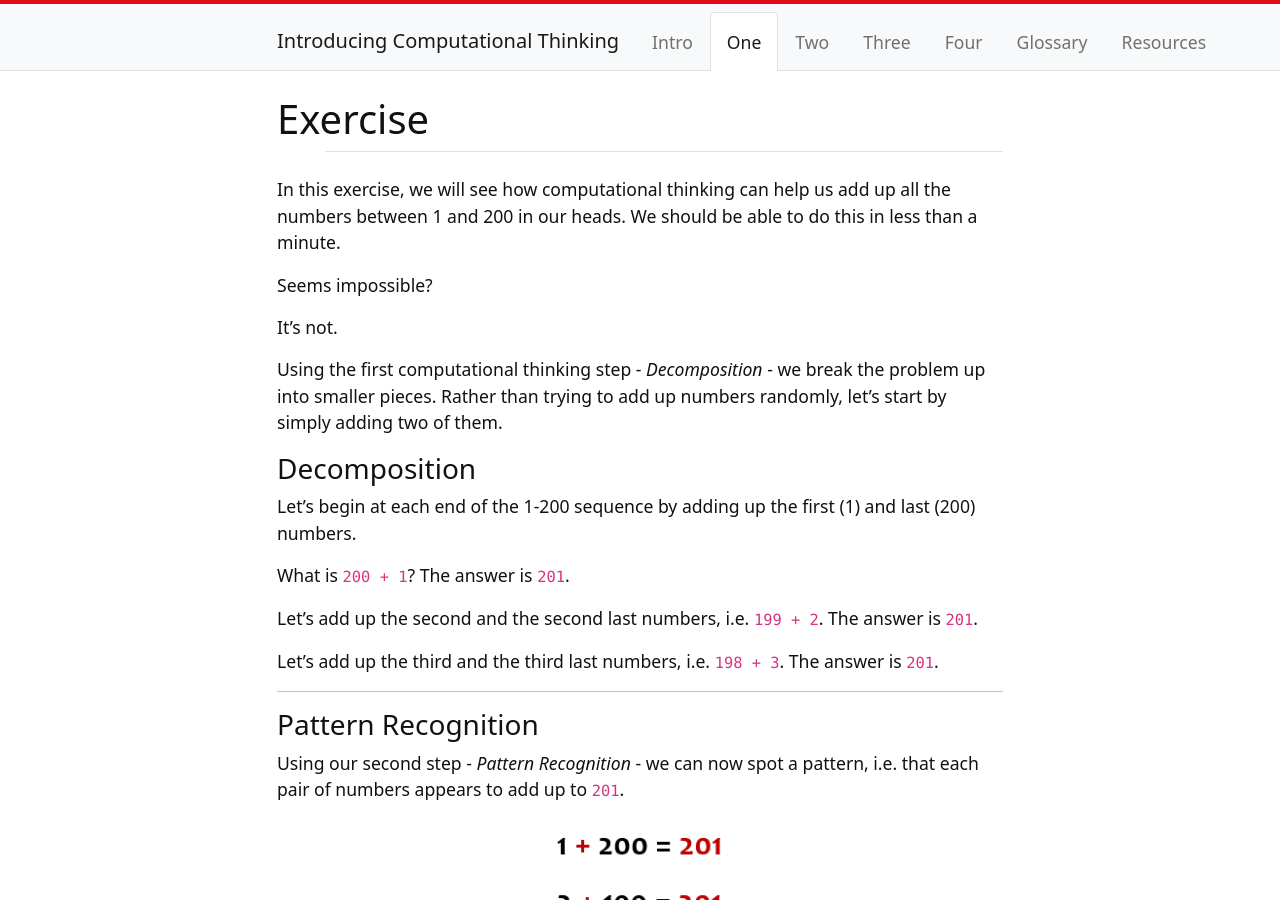
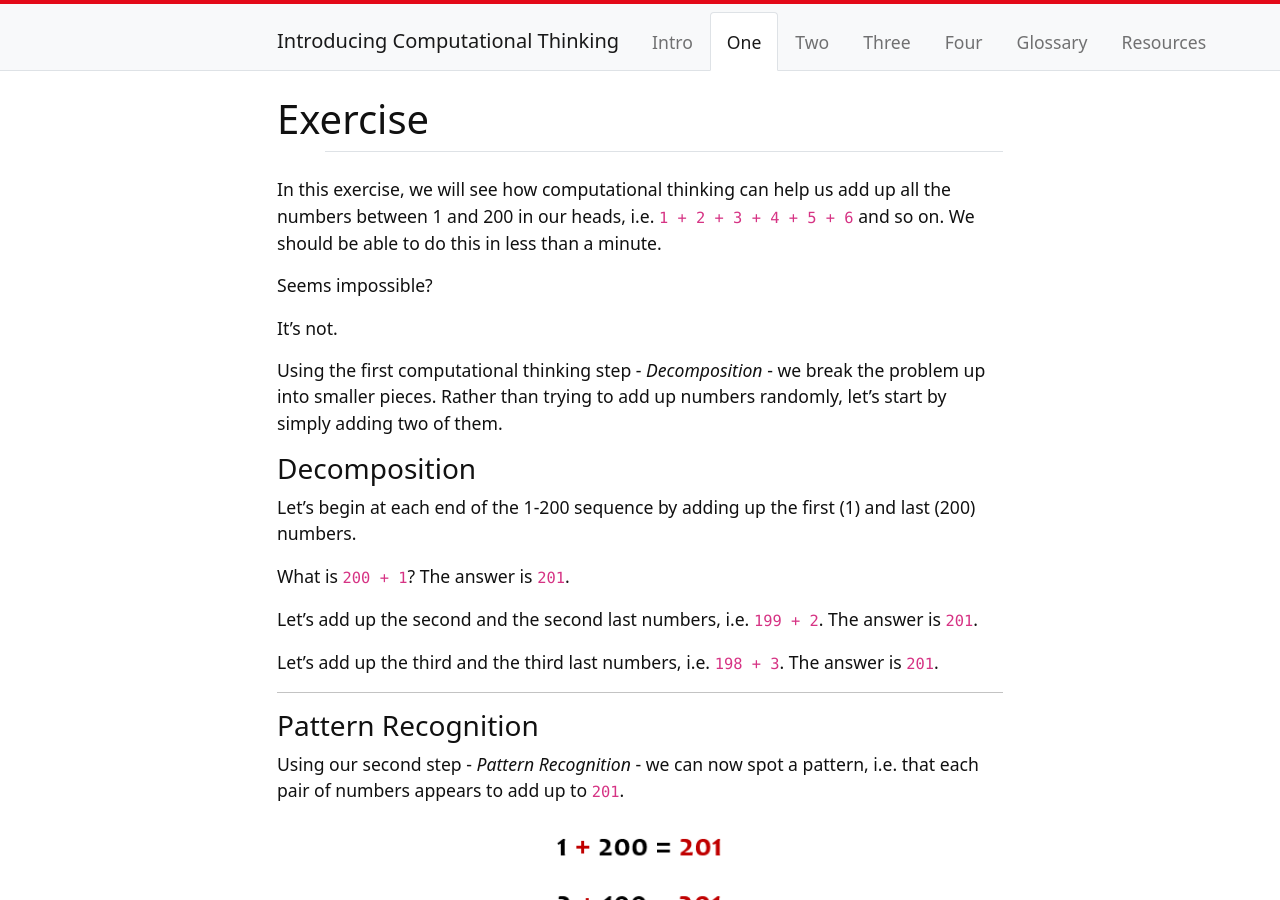
Before and after one commit to weaverbel/intro-computational-thinking, a Jekyll site: the page built from content/1-exercise.md, in a window 1280 px wide and 900 px high. Built offline with Jekyll 4.4.1, drawn with Linux system fonts in a browser that asks for light colours.

Commit message:
Update 1-exercise.md

```diff
--- a/content/1-exercise.md
+++ b/content/1-exercise.md
@@ -3,7 +3,7 @@ title: Exercise
 nav: One
 ---
 
-In this exercise, we will see how computational thinking can help us add up all the numbers between 1 and 200 in our heads. We should be able to do this in less than a minute.
+In this exercise, we will see how computational thinking can help us add up all the numbers between 1 and 200 in our heads, i.e. `1 + 2 + 3 + 4 + 5 + 6` and so on. We should be able to do this in less than a minute.
 
 Seems impossible?
 
```
